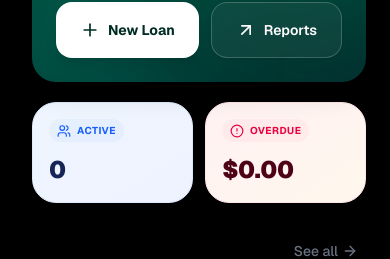
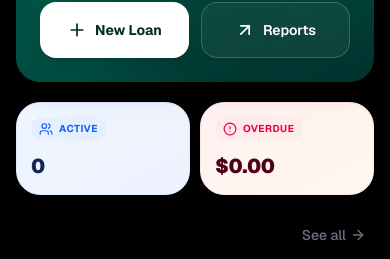
Before and after one commit to dilshandevxx/finance-app-loan-collection, a Next.js app: page / in a window 390 px wide. Shown: the part 273-532 px from the top of the page. Built offline with nearby package versions, Linux system fonts and the light colour scheme; no server answers; the database is empty.

Commit message:
fix: optimize mobile responsiveness, card padding, and margins for small screens

```diff
--- a/src/app/layout.tsx
+++ b/src/app/layout.tsx
@@ -50,7 +50,7 @@ export default function RootLayout({
       <body className="min-h-full flex flex-col bg-white dark:bg-[#000000] text-black dark:text-white transition-colors duration-300 pb-24 md:pb-0 relative overflow-x-hidden">
         <ThemeProvider attribute="class" defaultTheme="dark" enableSystem={false}>
           <OfflineProvider>
-            <main className="flex-1 max-w-md md:max-w-6xl mx-auto w-full px-4 md:px-8 pt-8 md:pl-28">
+            <main className="flex-1 max-w-md md:max-w-6xl mx-auto w-full px-2.5 sm:px-4 md:px-8 pt-8 md:pl-28">
               {children}
             </main>
             <InstallPrompt />
--- a/src/app/page.tsx
+++ b/src/app/page.tsx
@@ -33,9 +33,9 @@ export default async function Home() {
     .reduce((sum, inst) => sum + inst.amount, 0);
 
   return (
-    <div className="flex flex-col gap-6 sm:gap-8 pb-24 max-w-5xl mx-auto px-4 sm:px-6 pt-4 sm:pt-8 overflow-hidden">
+    <div className="w-full flex flex-col gap-6 sm:gap-8 pb-24 max-w-5xl mx-auto px-1.5 sm:px-6 pt-4 sm:pt-8 overflow-hidden">
       {/* Premium Header */}
-      <header className="flex items-center justify-between bg-white/70 dark:bg-[#111]/70 backdrop-blur-2xl p-3 sm:p-4 rounded-3xl border border-gray-200/60 dark:border-[#333]/60 shadow-sm animate-in slide-in-from-top-4 duration-700 ease-out fill-mode-forwards">
+      <header className="w-full flex items-center justify-between bg-white/70 dark:bg-[#111]/70 backdrop-blur-2xl p-3 sm:p-4 rounded-3xl border border-gray-200/60 dark:border-[#333]/60 shadow-sm animate-in slide-in-from-top-4 duration-700 ease-out fill-mode-forwards">
         <div className="flex items-center gap-3 sm:gap-4">
           <div className="w-12 h-12 sm:w-14 sm:h-14 rounded-2xl bg-gradient-to-tr from-gray-100 to-gray-50 dark:from-[#222] dark:to-[#111] overflow-hidden relative border-2 border-white dark:border-[#333] shadow-lg p-0.5 shrink-0">
             <div className="w-full h-full rounded-[14px] overflow-hidden relative">
@@ -53,11 +53,11 @@ export default async function Home() {
         </div>
       </header>
 
-      <div className="grid lg:grid-cols-2 gap-8 items-start">
+      <div className="w-full grid lg:grid-cols-2 gap-6 sm:gap-8 items-start">
         {/* Left Column: Metrics & Actions */}
-        <section className="flex flex-col gap-5">
+        <section className="w-full flex flex-col gap-5">
           {/* Main Balance Card */}
-          <div className="rounded-3xl p-6 sm:p-8 relative overflow-hidden flex flex-col shadow-xl bg-gradient-to-br from-emerald-900 to-teal-950 dark:from-emerald-950 dark:to-black">
+          <div className="w-full rounded-3xl p-6 sm:p-8 relative overflow-hidden flex flex-col shadow-xl bg-gradient-to-br from-emerald-900 to-teal-950 dark:from-emerald-950 dark:to-black">
 
             {/* Background Decoration */}
             <div className="absolute top-0 right-0 -mr-12 -mt-12 w-48 h-48 rounded-full bg-emerald-500 blur-3xl opacity-20 pointer-events-none"></div>
@@ -85,21 +85,21 @@ export default async function Home() {
           </div>
 
           {/* Secondary Metric Cards */}
-          <div className="grid grid-cols-2 gap-3 sm:gap-4">
-            <div className="bg-gradient-to-br from-blue-50 to-indigo-50 dark:from-blue-950/20 dark:to-indigo-950/20 border border-blue-100 dark:border-blue-900/30 rounded-3xl p-4 sm:p-5 shadow-sm overflow-hidden">
+          <div className="w-full grid grid-cols-2 gap-2.5 sm:gap-4">
+            <div className="bg-gradient-to-br from-blue-50 to-indigo-50 dark:from-blue-950/20 dark:to-indigo-950/20 border border-blue-100 dark:border-blue-900/30 rounded-3xl p-3.5 sm:p-5 shadow-sm overflow-hidden">
               <div className="flex items-center gap-1.5 text-blue-600 dark:text-blue-400 mb-3 bg-blue-100/50 dark:bg-blue-900/30 w-fit px-2 sm:px-3 py-1 sm:py-1.5 rounded-xl">
                 <Users className="w-3.5 h-3.5 shrink-0" />
                 <span className="text-[10px] sm:text-xs font-bold uppercase tracking-wider">Active</span>
               </div>
-              <div className="text-xl min-[370px]:text-2xl sm:text-3xl font-black text-blue-950 dark:text-blue-100 tracking-tight truncate">{activeLoans}</div>
+              <div className="text-[17px] min-[360px]:text-xl sm:text-3xl font-black text-blue-950 dark:text-blue-100 tracking-tight truncate">{activeLoans}</div>
             </div>
 
-            <div className="bg-gradient-to-br from-rose-50 to-orange-50 dark:from-rose-950/20 dark:to-orange-950/20 border border-rose-100 dark:border-rose-900/30 rounded-3xl p-4 sm:p-5 shadow-sm overflow-hidden">
+            <div className="bg-gradient-to-br from-rose-50 to-orange-50 dark:from-rose-950/20 dark:to-orange-950/20 border border-rose-100 dark:border-rose-900/30 rounded-3xl p-3.5 sm:p-5 shadow-sm overflow-hidden">
               <div className="flex items-center gap-1.5 text-rose-600 dark:text-rose-400 mb-3 bg-rose-100/50 dark:bg-rose-900/30 w-fit px-2 sm:px-3 py-1 sm:py-1.5 rounded-xl">
                 <AlertCircle className="w-3.5 h-3.5 shrink-0" />
                 <span className="text-[10px] sm:text-xs font-bold uppercase tracking-wider">Overdue</span>
               </div>
-              <div className="text-xl min-[370px]:text-2xl sm:text-3xl font-black text-rose-950 dark:text-rose-100 tracking-tight truncate" title={`$${overdueAmount.toFixed(2)}`}>
+              <div className="text-[17px] min-[360px]:text-xl sm:text-3xl font-black text-rose-950 dark:text-rose-100 tracking-tight truncate" title={`$${overdueAmount.toFixed(2)}`}>
                 ${overdueAmount.toFixed(2)}
               </div>
             </div>
@@ -107,7 +107,7 @@ export default async function Home() {
         </section>
 
         {/* Right Column: Today's Roster */}
-        <div>
+        <div className="w-full">
           <DashboardRoster
             pendingInstallments={pendingInstallments}
             customers={customers}
--- a/src/components/DashboardRoster.tsx
+++ b/src/components/DashboardRoster.tsx
@@ -129,7 +129,7 @@ export function DashboardRoster({ pendingInstallments, loans, customers }: Dashb
 
                 return (
                   <Link key={inst.id} href={`/customers/${customer.id}`} className="block hover:bg-gray-50 dark:hover:bg-[#111] transition-colors">
-                    <div className="flex items-center justify-between p-3 sm:p-4 px-3 sm:px-5 gap-2">
+                    <div className="flex items-center justify-between p-2.5 sm:p-4 px-2 sm:px-5 gap-2">
 
                       <div className="flex items-center gap-2 sm:gap-3 flex-1 min-w-0">
                         <div className="w-10 h-10 rounded-full bg-gray-200 dark:bg-[#222] overflow-hidden relative shrink-0">
@@ -154,7 +154,7 @@ export function DashboardRoster({ pendingInstallments, loans, customers }: Dashb
                         </div>
                       </div>
 
-                      <div className="flex items-center gap-3 shrink-0">
+                      <div className="flex items-center gap-2 sm:gap-3 shrink-0">
                         <div className="flex flex-col items-end">
                           <span className={`font-medium text-sm ${isOverdue ? 'text-red-600 dark:text-red-400' : 'text-black dark:text-white'}`}>
                             ${inst.amount.toFixed(2)}
@@ -163,7 +163,7 @@ export function DashboardRoster({ pendingInstallments, loans, customers }: Dashb
                         <Button
                           onClick={(e) => handlePayClick(e, inst.id, customer, inst.amount)}
                           disabled={isPending}
-                          className="h-8 px-4 text-xs font-medium bg-black text-white hover:bg-black/90 dark:bg-white dark:text-black dark:hover:bg-white/90 rounded-lg shadow-sm shrink-0"
+                          className="h-8 px-3.5 text-xs font-medium bg-black text-white hover:bg-black/90 dark:bg-white dark:text-black dark:hover:bg-white/90 rounded-lg shadow-sm shrink-0"
                         >
                           Pay
                         </Button>
```
Also changed, not shown: public/sw.js.
